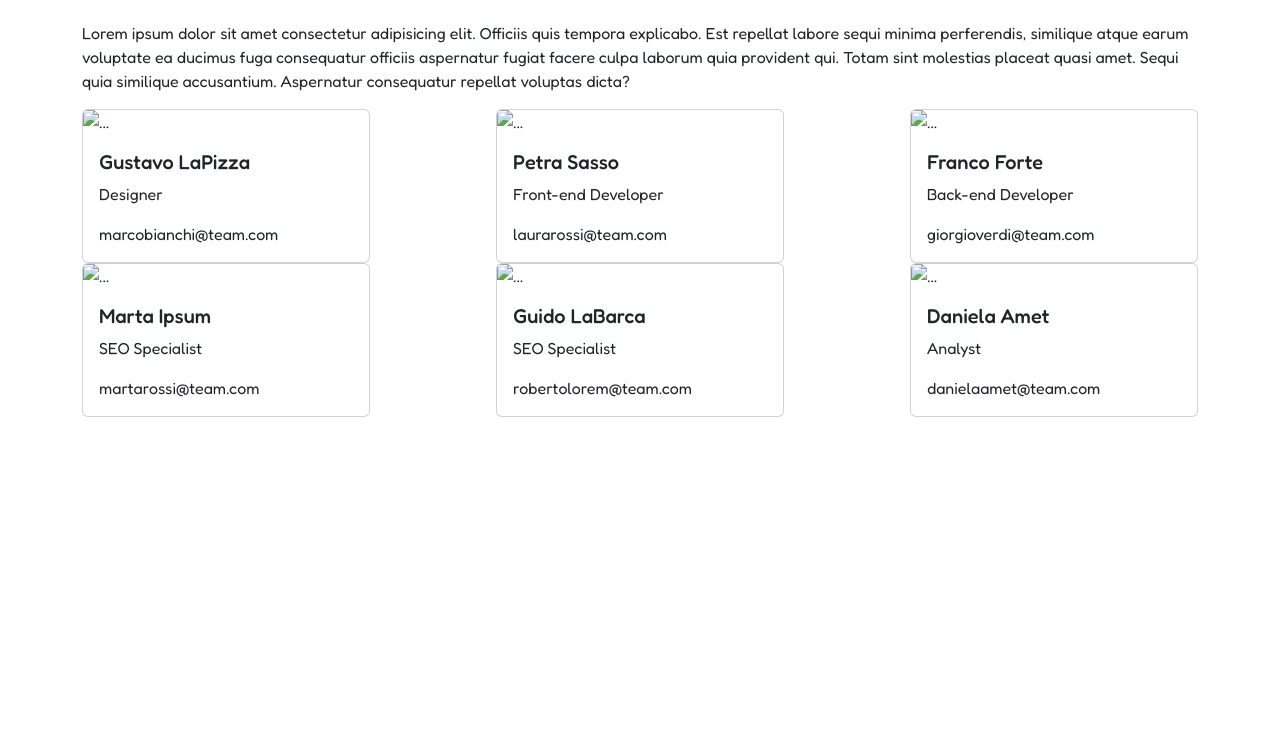
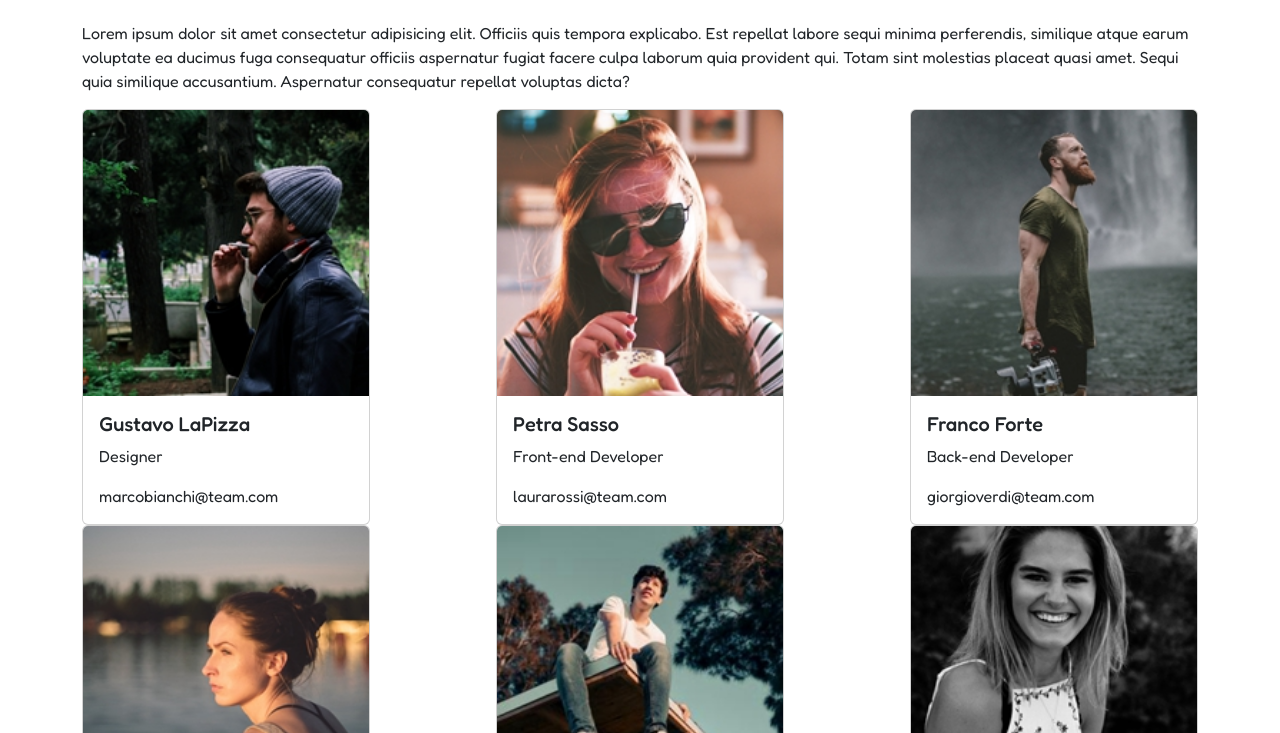
Before and after one commit to SimoneZampieri/js-our-team, a plain HTML site: page index.html in a window 1280 px wide. Shown: the part 67-800 px from the top of the page. Drawn offline with nearby package versions, Linux system fonts and the light colour scheme.

Commit message:
[end] consegna completa

```diff
--- a/assets/script.js
+++ b/assets/script.js
@@ -30,7 +30,7 @@ const teamMembers = [
     img: "img/male3.png"
   },
   {
-    name: "Daniela Amet",
+    name: "Daniela Pera",
     role: "Analyst",
     email: "danielaamet@team.com",
     img: "img/female3.png"
@@ -41,17 +41,17 @@ const teamMembers = [
 
 const nuovaCardTeam = (membro) => {
 
-  const {name, role, email, image} = membro;
-
+  const {name, role, email, img} = membro;
 
   return  `<div class="card" style="width: 18rem;">
-              <img src=${image} class="card-img-top" alt="...">
+              <img src="./assets/${img}" class="card-img-top" alt="${name}">
                 <div class="card-body">
                     <h5 class="card-title">${name}</h5>
                     <p class="card-text">${role}</p>
                     <p class="card-text">${email}</p>
                 </div>
-            </div>`
+            </div>
+            `
 }
 
 //ora posso inserire le cards all'interno dell'html, ciclando l'array il quale ad ogni giro invocherà la funzione per creare una nuova card tramite un ciclo for of.`
--- a/style.css
+++ b/style.css
@@ -13,3 +13,9 @@ h1{
     color: rgb(95, 95, 214);
     text-shadow: 5px 5px lightgray;
 }
+
+.card{
+    margin-bottom: 5px
+    box-shadow: 12px 12px 12px rgba(0, 0, 0, 0.1),
+    -10px -10px 10px #f9f9f9;
+}
```
